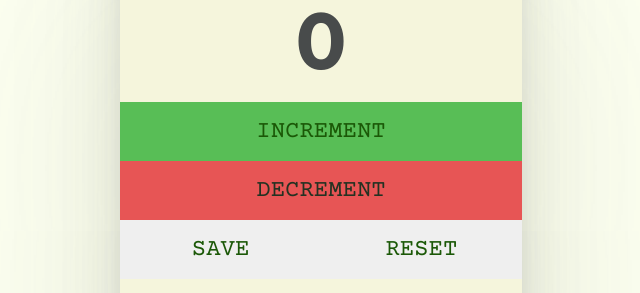
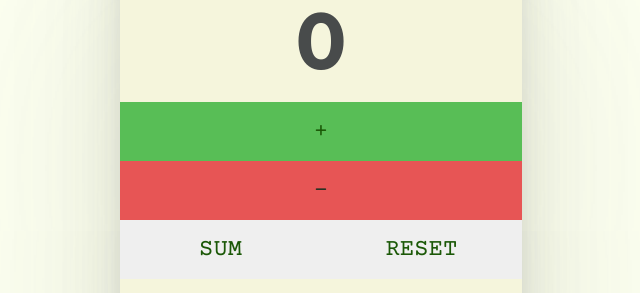
Before and after one commit to nathan-kennedy/head-count, a plain HTML site: page index.html in a window 1280 px wide. Shown: the part 278-571 px from the top of the page, without its empty margins (319-959 px from the left). Drawn offline with nearby package versions, Linux system fonts and the light colour scheme.

Commit message:
Update index.html
Language change

```diff
--- a/index.html
+++ b/index.html
@@ -15,9 +15,9 @@
         <h1>HEAD COUNT:</h1>
         <h2 id="count-el">0</h2>
         <div class="buttons">
-            <button id="increment-btn" onclick="increment()">INCREMENT</button>
-            <button id="decrement-btn" onclick="decrement()">DECREMENT</button>
-            <button id="save-btn" onclick="save()">SAVE</button>
+            <button id="increment-btn" onclick="increment()">+</button>
+            <button id="decrement-btn" onclick="decrement()">-</button>
+            <button id="save-btn" onclick="save()">SUM</button>
             <button id="reset-btn" onclick="reset()">RESET</button>
         </div>
         <p id="save-el">TOTAL: 0</p>
```
